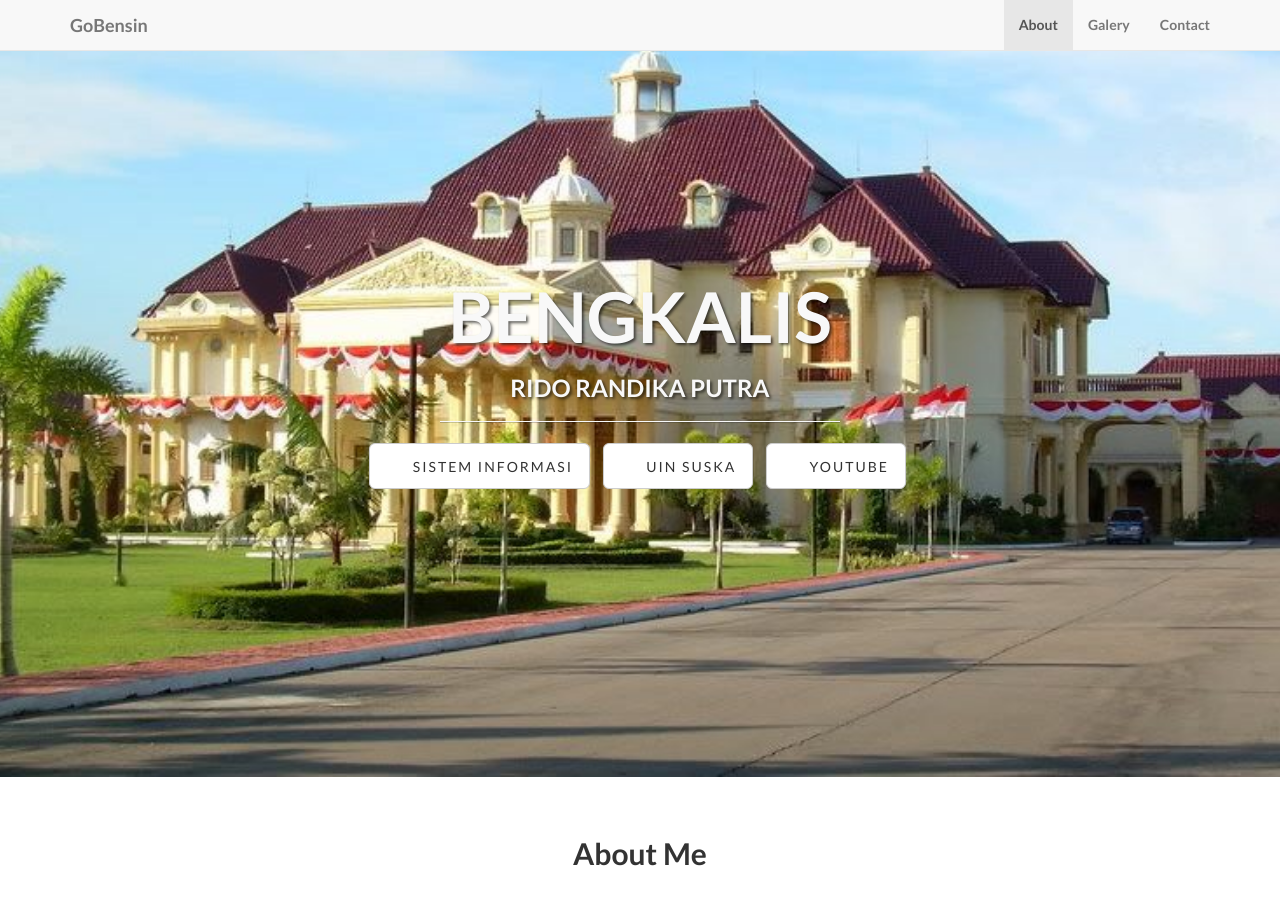
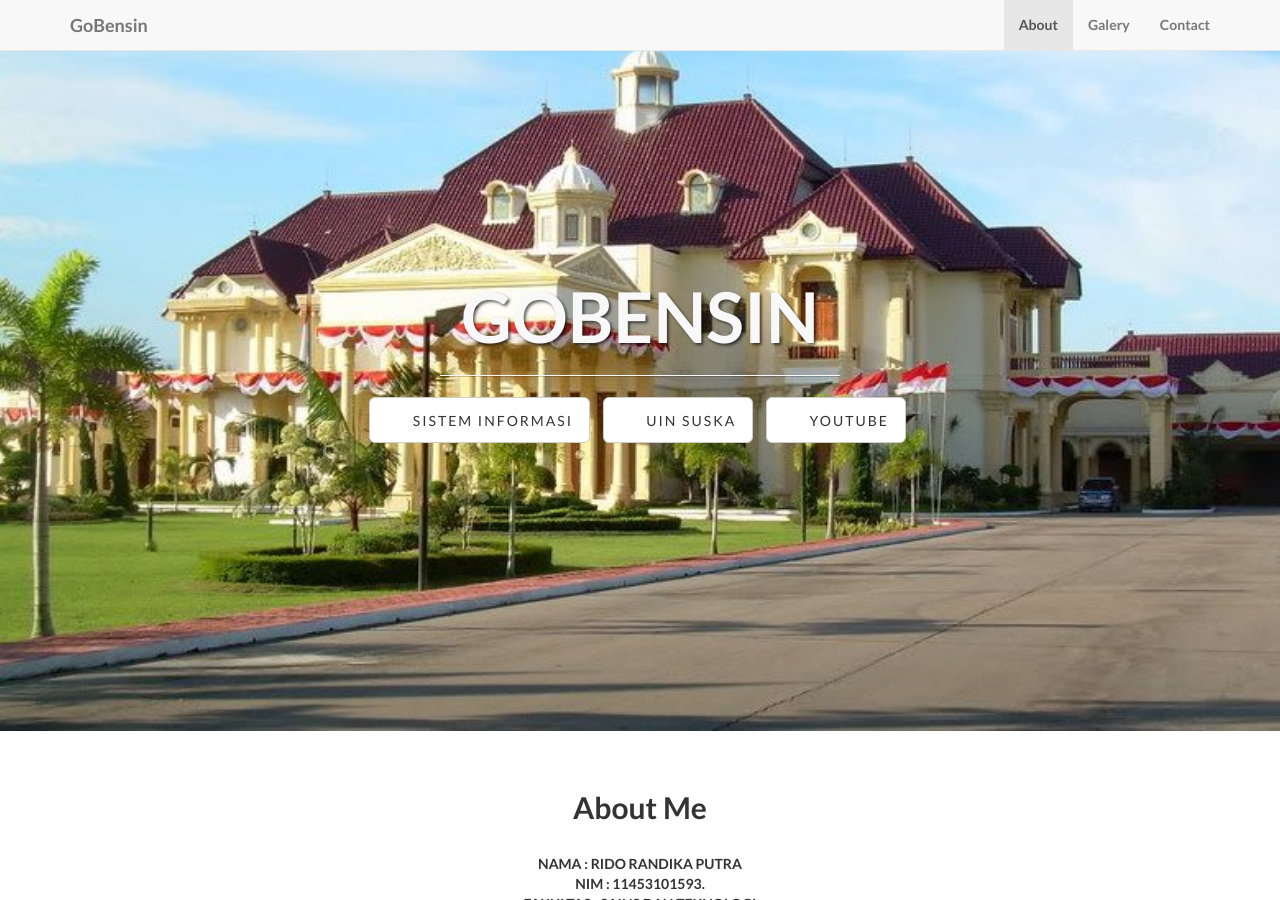
Before and after one commit to gobensin/gobensin.github.io, a Jekyll site: the page built from index.html, in a window 1280 px wide and 900 px high. Built offline with Jekyll 4.4.1, drawn with Linux system fonts in a browser that asks for light colours.

Commit message:
Update index.html
JUIO

```diff
--- a/index.html
+++ b/index.html
@@ -1,5 +1,5 @@
 ---
 layout: default
-title: BENGKALIS
-subTitle: RIDO RANDIKA PUTRA
+title: GOBENSIN
+subTitle:
 ---
```
